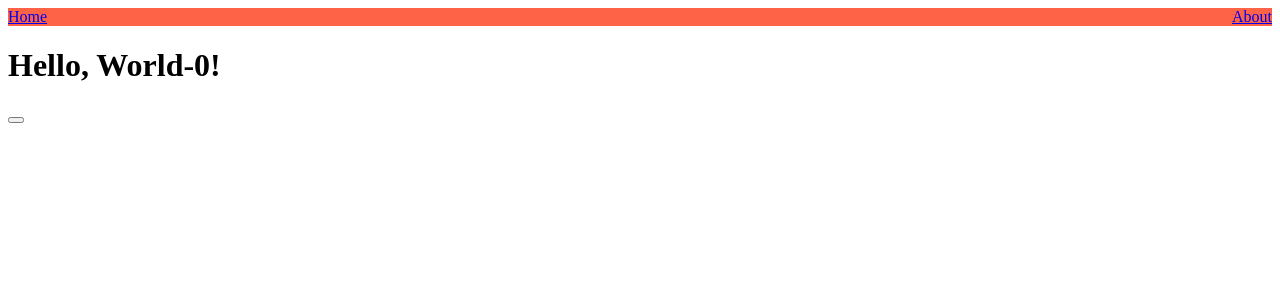
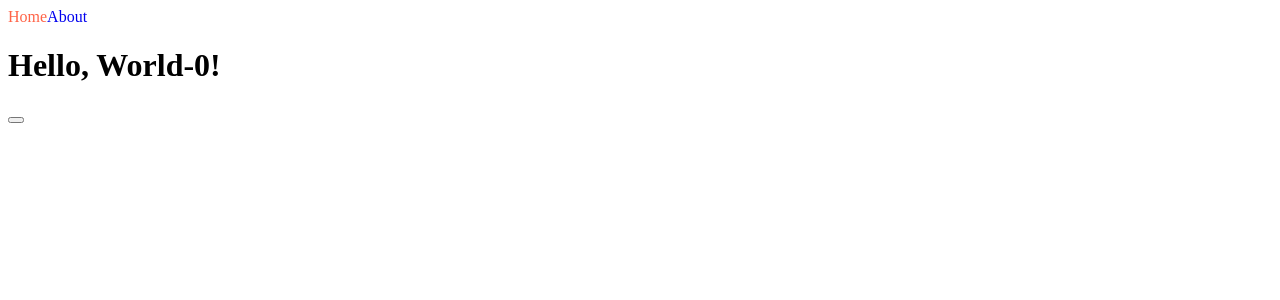
Before and after one commit to unsu0707/nextjs-app, a Next.js app: page / in a window 1280 px wide. Shown: the top 300 px of the page. Built offline with nearby package versions, Linux system fonts and the light colour scheme.

Commit message:
use multiple class on CSS Module

```diff
--- a/components/NavBar.js
+++ b/components/NavBar.js
@@ -5,12 +5,24 @@
 export default function NavBar() {
   const router = useRouter();
   return (
-    <nav className={styles.nav}>
+    <nav>
       <Link href="/">
-        <a>Home</a>
+        <a
+          className={`${styles.link} ${
+            router.pathname === "/" ? styles.active : ""
+          }`}
+        >
+          Home
+        </a>
       </Link>
       <Link href="/about">
-        <a>About</a>
+        <a
+          className={`${styles.link} ${
+            router.pathname === "/about" ? styles.active : ""
+          }`}
+        >
+          About
+        </a>
       </Link>
     </nav>
   );
--- a/components/NavBar.module.css
+++ b/components/NavBar.module.css
@@ -1,5 +1,7 @@
-.nav {
-  display: flex;
-  justify-content: space-between;
-  background-color: tomato;
+.link {
+  text-decoration: none;
 }
+
+.active {
+  color: tomato;
+}
```
